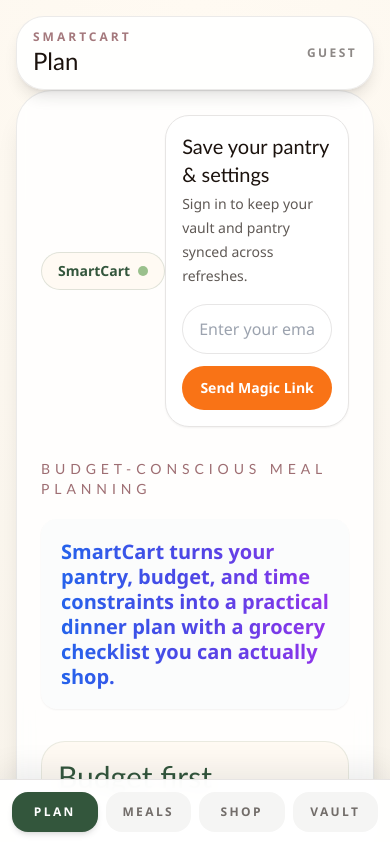
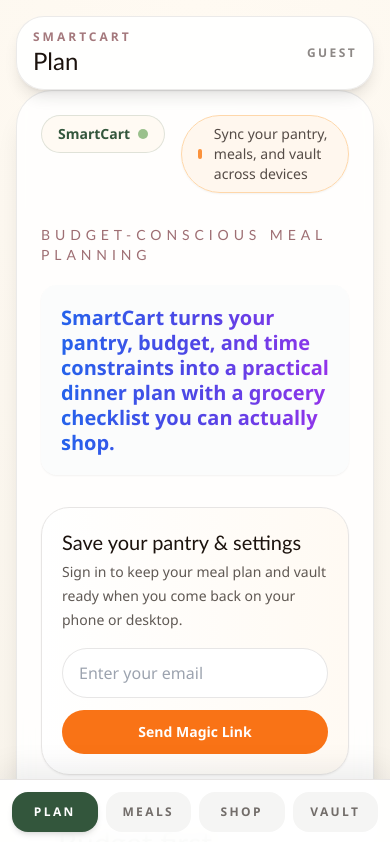
Before and after one commit to ljhooks6/smartcart, a Next.js app: page / in a window 390 px wide. Shown: the top 842 px of the page. Built offline with nearby package versions, Linux system fonts and the light colour scheme; no server answers.

Commit message:
STYLE: Tuck SmartCart profile into the app bar

```diff
--- a/components/smart-cart-hero-header.tsx
+++ b/components/smart-cart-hero-header.tsx
@@ -30,29 +30,67 @@
   userEmail,
 }: SmartCartHeroHeaderProps) {
   const isSignedIn = Boolean(safeTrim(userEmail));
+  const initial = safeTrim(userEmail[0] ?? "U").toUpperCase();
 
   return (
     <div className="space-y-8 rounded-[2.25rem] border border-stone-200/80 bg-white/85 p-6 shadow-xl backdrop-blur xl:p-10">
-      <div className="flex justify-between items-center w-full">
+      <div className="flex w-full items-start justify-between gap-4">
         <div className="inline-flex w-fit items-center gap-2 rounded-full border border-pine/15 bg-cream px-4 py-2 text-sm font-semibold text-pine">
           SmartCart
           <span className="h-2.5 w-2.5 rounded-full bg-sage" />
         </div>
 
-        <div className="ml-auto w-full max-w-md rounded-[1.5rem] border border-stone-200 bg-white px-4 py-4 shadow-sm">
-          {!isSignedIn ? (
-            <>
-              <div className="flex items-center justify-between gap-3">
-                <div>
-                  <p className="font-display text-xl text-ink">
-                    Save your pantry &amp; settings
+        {isSignedIn ? (
+          <div className="ml-auto flex w-full max-w-sm items-center justify-between gap-3 rounded-full border border-pine/10 bg-white/90 px-3 py-2 shadow-sm">
+            <div className="flex min-w-0 items-center gap-3">
+              <div className="flex h-10 w-10 shrink-0 items-center justify-center rounded-full bg-pine text-sm font-semibold text-white">
+                {initial}
+              </div>
+              <div className="min-w-0">
+                <p className="text-[0.65rem] font-semibold uppercase tracking-[0.28em] text-pine/55">
+                  Signed in
                 </p>
-                  <p className="mt-1 text-sm leading-6 text-ink/70">
-                    Sign in to keep your vault and pantry synced across refreshes.
+                <p className="truncate text-sm font-medium text-ink">{safeTrim(userEmail)}</p>
+              </div>
+            </div>
+            <button
+              className="shrink-0 rounded-full border border-stone-200 px-4 py-2 text-sm font-semibold text-ink transition hover:bg-stone-100"
+              onClick={onSignOut}
+              type="button"
+            >
+              Sign Out
+            </button>
+          </div>
+        ) : (
+          <div className="ml-auto flex items-center gap-3 rounded-full border border-orange-200 bg-orange-50/90 px-4 py-2 text-sm text-ink/75 shadow-sm">
+            <span className="inline-flex h-2.5 w-2.5 rounded-full bg-orange-400" />
+            <span className="font-medium">Sync your pantry, meals, and vault across devices</span>
+          </div>
+        )}
+      </div>
+
+      <div className="space-y-5">
+        <p className="font-display text-sm uppercase tracking-[0.35em] text-berry/75">
+          Budget-conscious meal planning
+        </p>
+        <div className="max-w-3xl rounded-2xl bg-slate-50/50 p-5 shadow-sm">
+          <p className="bg-gradient-to-r from-blue-600 via-indigo-600 to-purple-600 bg-clip-text text-xl font-extrabold leading-tight text-transparent sm:text-2xl">
+            SmartCart turns your pantry, budget, and time constraints into a practical dinner
+            plan with a grocery checklist you can actually shop.
           </p>
         </div>
       </div>
-              <form className="mt-4 flex flex-col gap-3 sm:flex-row" onSubmit={onLoginSubmit}>
+
+      {!isSignedIn ? (
+        <div className="max-w-3xl rounded-[1.75rem] border border-stone-200 bg-gradient-to-r from-white to-cream px-5 py-5 shadow-sm">
+          <div className="flex flex-col gap-4 lg:flex-row lg:items-end lg:justify-between">
+            <div className="max-w-xl">
+              <p className="font-display text-xl text-ink">Save your pantry &amp; settings</p>
+              <p className="mt-1 text-sm leading-6 text-ink/70">
+                Sign in to keep your meal plan and vault ready when you come back on your phone or desktop.
+              </p>
+            </div>
+            <form className="flex w-full flex-col gap-3 sm:flex-row lg:max-w-xl" onSubmit={onLoginSubmit}>
               <input
                 className="w-full rounded-full border border-ink/10 bg-white px-4 py-3 text-base text-ink outline-none transition focus:border-orange-400 focus:ring-4 focus:ring-orange-200"
                 onChange={(event) => onEmailChange(event.target.value)}
@@ -68,48 +106,12 @@
                 {isAuthLoading ? "Sending..." : "Send Magic Link"}
               </button>
             </form>
+          </div>
           {authMessage ? (
             <p className="mt-3 text-sm font-medium text-ink/70">{authMessage}</p>
           ) : null}
-            </>
-          ) : (
-            <div className="flex flex-col gap-3 sm:flex-row sm:items-center sm:justify-between">
-              <div className="flex items-center gap-3">
-                <div className="flex h-11 w-11 items-center justify-center rounded-full bg-pine text-sm font-semibold text-white">
-                  {safeTrim(userEmail[0] ?? "U").toUpperCase()}
         </div>
-                <div>
-                  <p className="font-display text-xl text-ink">Profile</p>
-                  <p className="text-sm leading-6 text-ink/70">
-                    {safeTrim(userEmail) || "Signed in"}
-                  </p>
-                </div>
-              </div>
-              <div className="flex flex-wrap items-center gap-3">
-                <button
-                  className="rounded-full border border-stone-200 px-4 py-2 text-sm font-semibold text-ink transition hover:bg-stone-100"
-                  onClick={onSignOut}
-                  type="button"
-                >
-                  Sign Out
-                </button>
-              </div>
-            </div>
-          )}
-        </div>
-      </div>
-
-      <div className="space-y-5">
-        <p className="font-display text-sm uppercase tracking-[0.35em] text-berry/75">
-          Budget-conscious meal planning
-        </p>
-        <div className="max-w-3xl rounded-2xl bg-slate-50/50 p-5 shadow-sm">
-          <p className="bg-gradient-to-r from-blue-600 via-indigo-600 to-purple-600 bg-clip-text text-xl font-extrabold leading-tight text-transparent sm:text-2xl">
-            SmartCart turns your pantry, budget, and time constraints into a practical dinner
-            plan with a grocery checklist you can actually shop.
-          </p>
-        </div>
-      </div>
+      ) : null}
 
       <div className="grid gap-4 sm:grid-cols-3">
         {Object.keys(featureDescriptions).map((feature) => (
```
Lines whose indentation alone changed are shown as unchanged.
